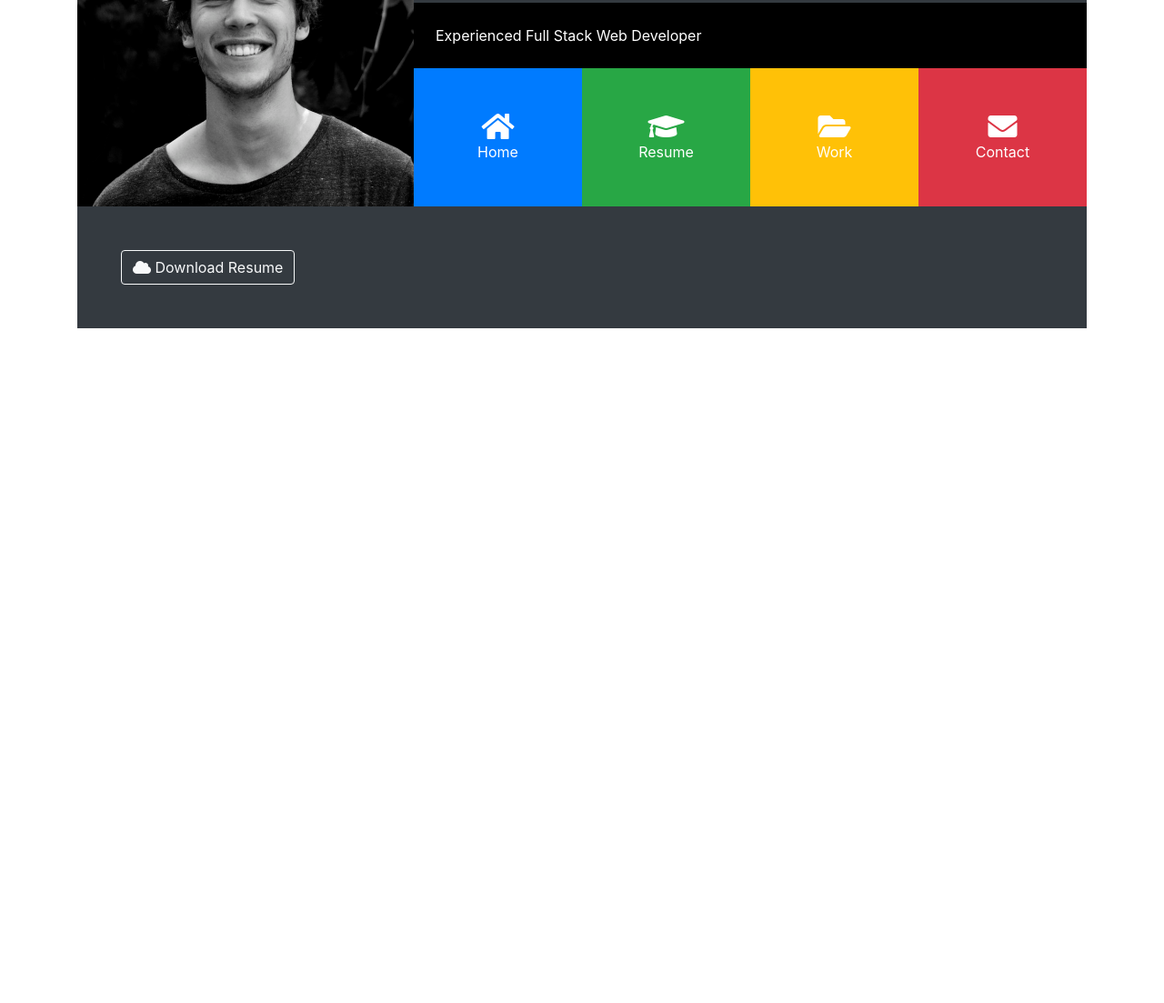
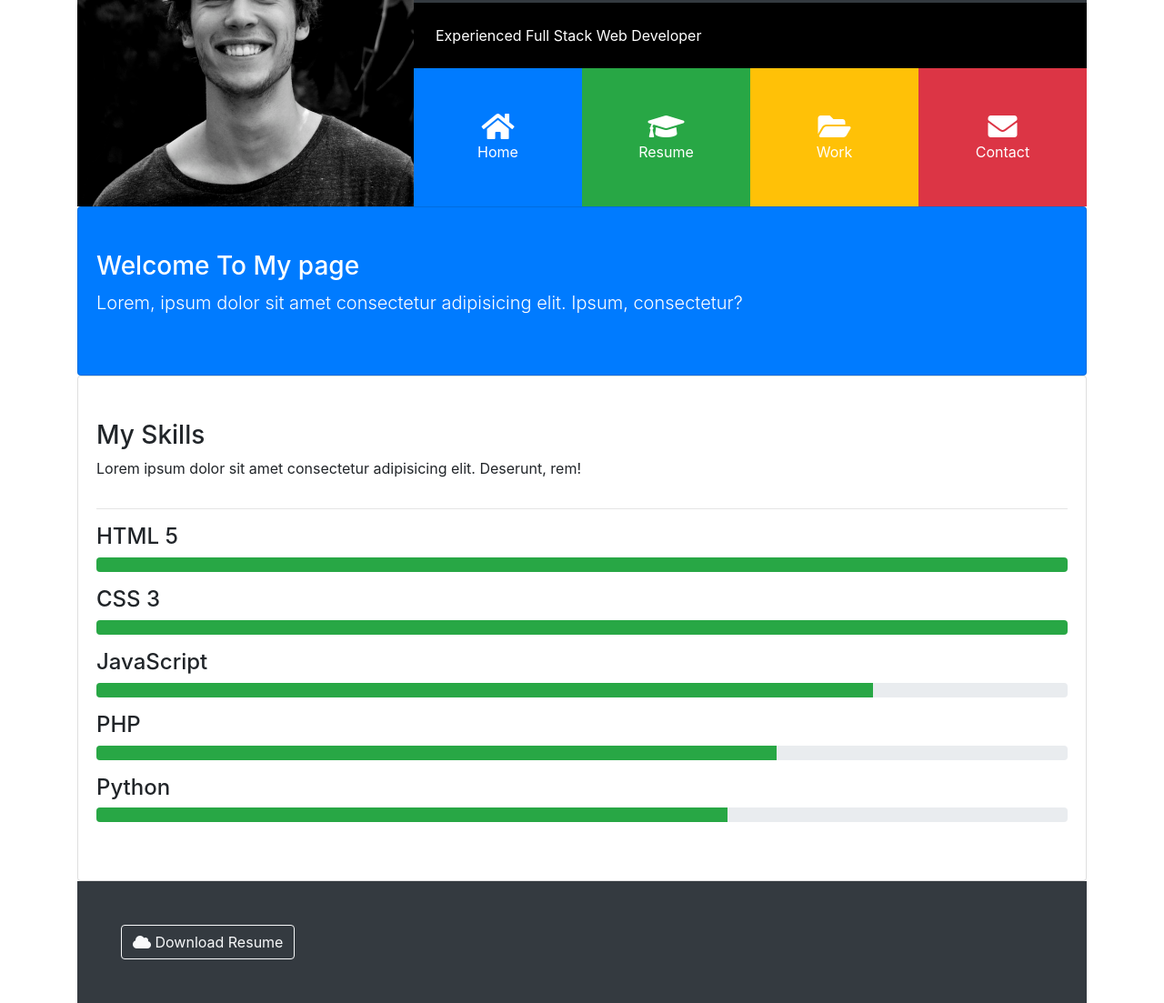
Before and after one commit to shuwh/portfoilogrid, a plain HTML site: page index.html in a window 1280 px wide. Shown: the part 168-1271 px from the top of the page at 91% size. Before the commit the page ends 800 px from the top, so only its background shows below. Drawn offline with nearby package versions, Linux system fonts and the light colour scheme.

Commit message:
add the home page

```diff
--- a/index.html
+++ b/index.html
@@ -71,6 +71,41 @@
       </div>
     </header>
 
+    <!-- HOME PAGE -->
+    <div class="collapse show" id="home">
+      <div class="card card-body py-5 bg-primary text-white">
+        <h3>Welcome To My page</h3>
+        <p class="lead">Lorem, ipsum dolor sit amet consectetur adipisicing elit. Ipsum, consectetur?</p>
+      </div>
+
+      <div class="card card-body py-5">
+        <h3>My Skills</h3>
+        <p>Lorem ipsum dolor sit amet consectetur adipisicing elit. Deserunt, rem!</p>
+        <hr>
+        <h4>HTML 5</h4>
+        <div class="progress mb-3">
+          <div class="progress-bar bg-success" style='width:100%'></div>
+        </div>
+        <h4>CSS 3</h4>
+        <div class="progress mb-3">
+          <div class="progress-bar bg-success" style='width:100%'></div>
+        </div>
+        <h4>JavaScript</h4>
+        <div class="progress mb-3">
+          <div class="progress-bar bg-success" style='width:80%'></div>
+        </div>
+        <h4>PHP</h4>
+        <div class="progress mb-3">
+          <div class="progress-bar bg-success" style='width:70%'></div>
+        </div>
+        <h4>Python</h4>
+        <div class="progress mb-3">
+          <div class="progress-bar bg-success" style='width:65%'></div>
+        </div>
+      </div>
+    </div>
+
+
     <!-- FOOTER -->
     <footer id="main-footer" class="p-5 bg-dark text-white">
       <a href="#" class="btn btn-outline-light">
```
